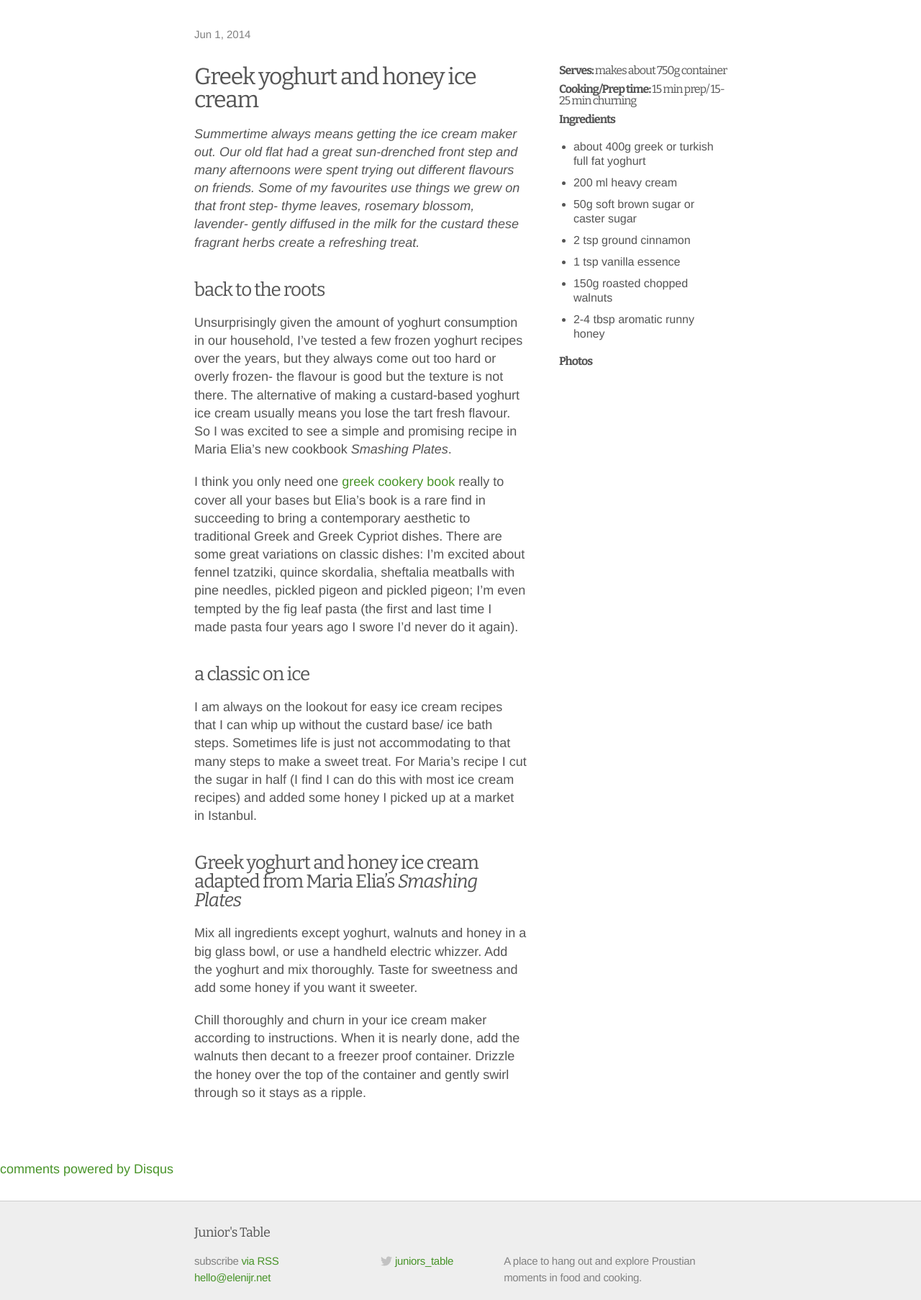
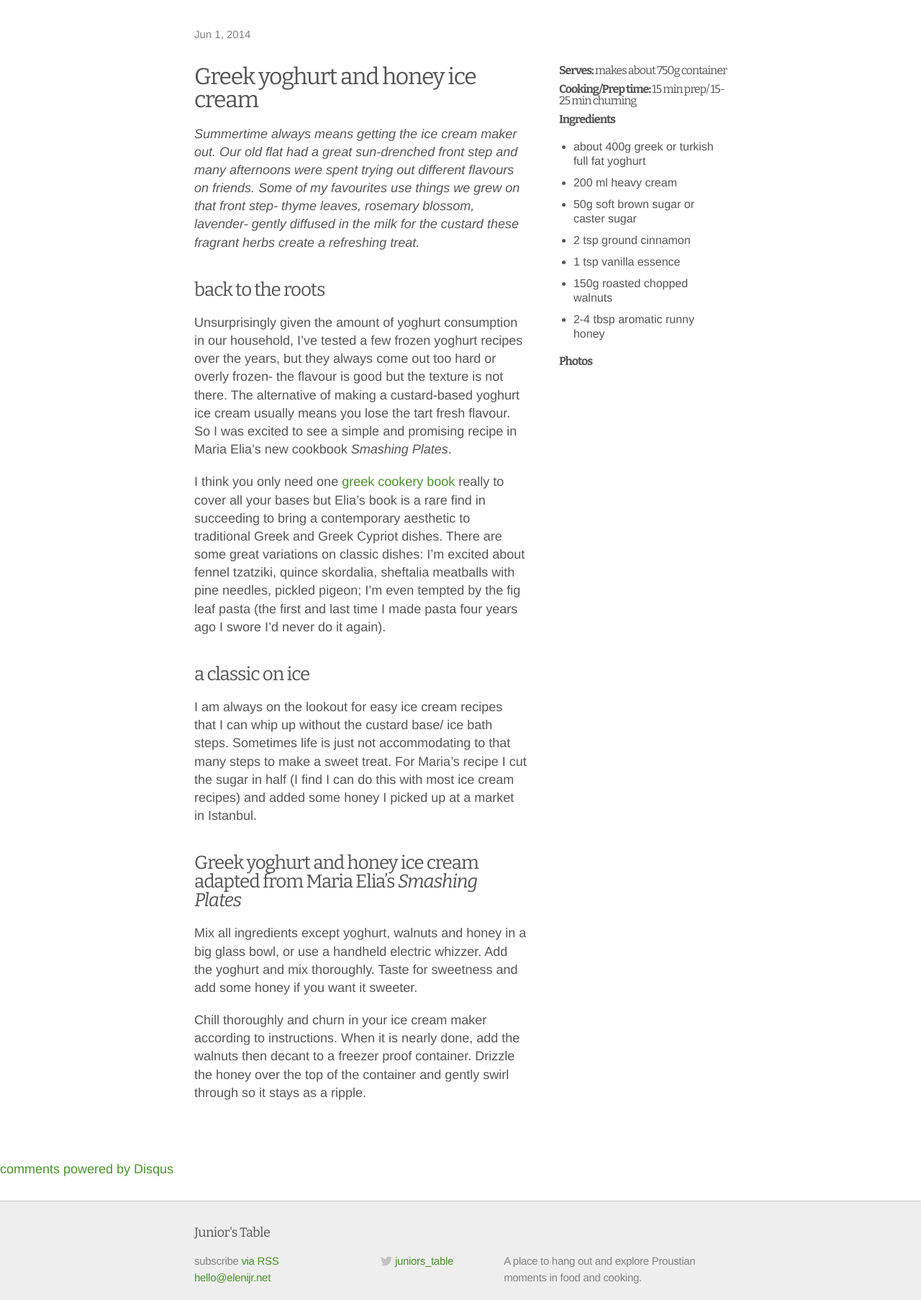
Before and after one commit to eleniharlan/elenijr.net, a Jekyll site: the page built from _posts/recipe/2014-06-01-greek-yoghurt-and-honey-ice-cream.md, in a window 1280 px wide, cut to the strip 565-2371 px from the top of the page. Shown: the whole strip at 72% size. Built offline with Jekyll 4.4.1, drawn with Linux system fonts in a browser that asks for light colours; a script that is not in the unit is left out; comment, search, counter and statistics services are not loaded.

Commit message:
Remove that pickled pigeon

```diff
--- a/_posts/recipe/2014-06-01-greek-yoghurt-and-honey-ice-cream.md
+++ b/_posts/recipe/2014-06-01-greek-yoghurt-and-honey-ice-cream.md
@@ -31,7 +31,7 @@
 
 Unsurprisingly given the amount of yoghurt consumption in our household, I've tested a few frozen yoghurt recipes over the years, but they always come out too hard or overly frozen- the flavour is good but the texture is not there. The alternative of making a custard-based yoghurt ice cream usually means you lose the tart fresh flavour. So I was excited to see a simple and promising recipe in Maria Elia's new cookbook *Smashing Plates*.
 
-I think you only need one [greek cookery book](http://uk.phaidon.com/store/food-cook/vefas-kitchen-9780714849294/) really to cover all your bases but Elia's book is a rare find in succeeding to bring a contemporary aesthetic to traditional Greek and Greek Cypriot dishes. There are some great variations on classic dishes: I'm excited about fennel tzatziki, quince skordalia, sheftalia meatballs with pine needles, pickled pigeon and pickled pigeon; I'm even tempted by the fig leaf pasta (the first and last time I made pasta four years ago I swore I'd never do it again).
+I think you only need one [greek cookery book](http://uk.phaidon.com/store/food-cook/vefas-kitchen-9780714849294/) really to cover all your bases but Elia's book is a rare find in succeeding to bring a contemporary aesthetic to traditional Greek and Greek Cypriot dishes. There are some great variations on classic dishes: I'm excited about fennel tzatziki, quince skordalia, sheftalia meatballs with pine needles, pickled pigeon; I'm even tempted by the fig leaf pasta (the first and last time I made pasta four years ago I swore I'd never do it again).
 
 ###a classic on ice
 
```
